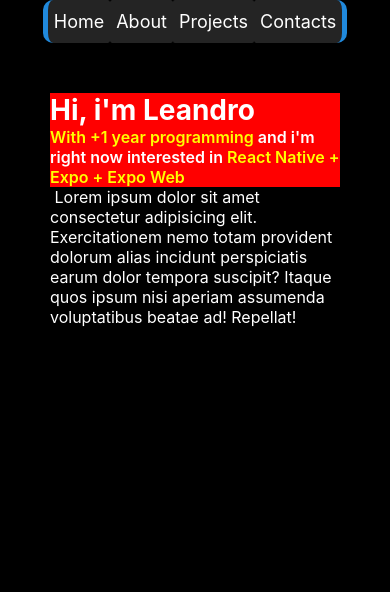
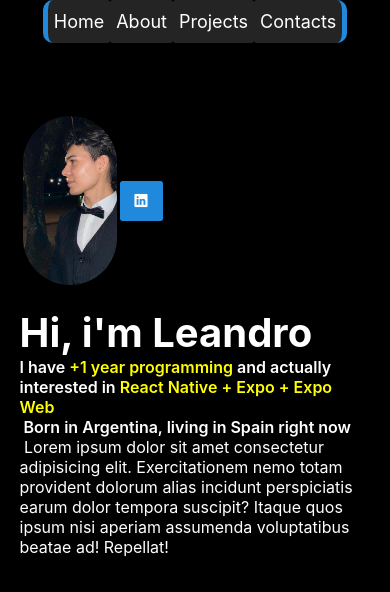
Before and after one commit to Andriani25/dev-portfolio, a React Native app: screen / in a window 390 px wide. Shown: the top 592 px of the page. Built offline with nearby package versions, Linux system fonts and the light colour scheme.

Commit message:
ResumeCard ready

```diff
--- a/App.tsx
+++ b/App.tsx
@@ -1,18 +1,26 @@
-import { StatusBar } from 'expo-status-bar';
-import { View} from 'react-native';
-import { SafeAreaProvider, SafeAreaView } from 'react-native-safe-area-context';
-import Home from './src/views/Home';
+import { StatusBar } from "expo-status-bar";
+import { View, StyleSheet } from "react-native";
+import { SafeAreaProvider, SafeAreaView } from "react-native-safe-area-context";
+import Home from "./src/views/Home";
 
 export default function App() {
   return (
     <SafeAreaProvider>
-      <SafeAreaView style={{flex: 1}}>
-      <View style={{flex:1}} >
-      <StatusBar style="auto" />
-      <Home/>
-      </View>
+      <SafeAreaView style={styles.container}>
+        <View style={styles.container}>
+          <StatusBar style="auto" />
+          <Home />
+        </View>
       </SafeAreaView>
     </SafeAreaProvider>
-
   );
 }
+
+const styles = StyleSheet.create({
+  container: {
+    flex: 1,
+    minHeight: 500,
+    justifyContent: "center",
+    backgroundColor: "black",
+  },
+});
--- a/src/components/Header.tsx
+++ b/src/components/Header.tsx
@@ -1,17 +1,47 @@
-import React, {FC} from "react";
+import React, { FC } from "react";
 import { View, Text, StyleSheet } from "react-native";
-import { Button } from '@rneui/themed';
+import { Button } from "@rneui/themed";
 
-const Header: FC = function(){
-    return(
-        <View style={styles.container} >
-        <Button   buttonStyle={{borderLeftWidth: 5, borderTopLeftRadius: 10, borderBottomLeftRadius: 10, paddingVertical: 10}} size="sm" color={"black"}  title="Home" />
-        <Button  buttonStyle={{paddingVertical: 10}} size="sm" color={"black"} title="About" />
-        <Button  buttonStyle={{borderRadius: 0, paddingVertical: 10}} size="sm" color={"black"} title="Projects" />
-        <Button  buttonStyle={{borderRightWidth: 5, borderTopRightRadius: 10, borderBottomRightRadius: 10, paddingVertical: 10}} size="sm" color={"black"} title="Contacts" />
+const Header: FC = function () {
+  return (
+    <View style={styles.container}>
+      <Button
+        buttonStyle={{
+          borderLeftWidth: 5,
+          borderTopLeftRadius: 10,
+          borderBottomLeftRadius: 10,
+          paddingVertical: 10,
+        }}
+        size="sm"
+        color={"black"}
+        title="Home"
+      />
+      <Button
+        buttonStyle={{ paddingVertical: 10 }}
+        size="sm"
+        color={"black"}
+        title="About"
+      />
+      <Button
+        buttonStyle={{ paddingVertical: 10 }}
+        size="sm"
+        color={"black"}
+        title="Projects"
+      />
+      <Button
+        buttonStyle={{
+          borderRightWidth: 5,
+          borderTopRightRadius: 10,
+          borderBottomRightRadius: 10,
+          paddingVertical: 10,
+        }}
+        size="sm"
+        color={"black"}
+        title="Contacts"
+      />
     </View>
-    )
-}
+  );
+};
 
 const styles = StyleSheet.create({
   container: {
@@ -20,7 +50,6 @@ const styles = StyleSheet.create({
     alignItems: "center",
     backgroundColor: "black",
   },
-
-})
+});
 
 export default Header;
--- a/src/components/ResumeCard.tsx
+++ b/src/components/ResumeCard.tsx
@@ -1,35 +1,116 @@
-import Rect, {FC} from "react"
-import { View, Text, StyleSheet } from "react-native"
+import Rect, { FC } from "react";
+import { View, Text, StyleSheet, Image, Dimensions } from "react-native";
+import { Button } from "@rneui/themed";
+import Ionicons from "@expo/vector-icons/Ionicons";
 
-const ResumeCard: FC = function(){
-    return(
-        <View style={{flex: 1}} >
-            <View style={styles.textContainer} >
-        <Text style={styles.title} >Hi, i'm Leandro</Text>
-        <Text style={styles.text} >{<Text style={[styles.text, {color: "yellow"}]} >With +1 year programming</Text>} and i'm right now interested in {<Text style={[styles.text, {color: "yellow"}]} >React Native + Expo + Expo Web</Text>}</Text>
+const ResumeCard: FC = function () {
+  return (
+    <View style={{ flex: 1, paddingTop: "20%" }}>
+      <View style={styles.imageContainer}>
+        <Image
+          style={styles.avatarProfile}
+          source={require("../../assets/dev.png")}
+        />
+
+        {windowWidht > 600 ? (
+          <Button
+            size="lg"
+            title="Open to work!"
+            icon={
+              <Ionicons
+                name="logo-linkedin"
+                color="white"
+                size={20}
+                style={{ marginRight: 10 }}
+              />
+            }
+            buttonStyle={{
+              height: 40,
+              width: 175,
+              borderRadius: 10,
+              marginLeft: 40,
+            }}
+            titleStyle={{
+              fontSize: 15,
+              fontWeight: "bold",
+            }}
+          />
+        ) : (
+          <Button
+            size="lg"
+            icon={<Ionicons name="logo-linkedin" color="white" size={15} />}
+          />
+        )}
+      </View>
+      <View style={styles.textContainer}>
+        <Text style={styles.title}>Hi, i'm Leandro</Text>
+        <Text style={styles.text}>
+          I have{" "}
+          {
+            <Text style={[styles.text, { color: "yellow" }]}>
+              +1 year programming
+            </Text>
+          }{" "}
+          and actually interested in{" "}
+          {
+            <Text style={[styles.text, { color: "yellow" }]}>
+              React Native + Expo + Expo Web
+            </Text>
+          }
+        </Text>
+        <Text style={styles.text}>
+          {" "}
+          Born in Argentina, living in Spain right now{" "}
+        </Text>
       </View>
     </View>
-    )
-}
+  );
+};
+
+const windowWidht = Dimensions.get("window").width;
+const windowHeight = Dimensions.get("window").height;
+
+console.log(windowHeight, windowWidht);
 
 const styles = StyleSheet.create({
+  imageContainer: {
+    flexDirection: "row",
+    flex: 1,
+    alignItems: "center",
+  },
+  rightContainer: {
+    flex: 1,
+  },
+  leftContainer: {
+    flex: 1,
+  },
   textContainer: {
     flexDirection: "column",
-    marginTop: 50,
-    backgroundColor: "red",
-    width: "100%",
-    height:"auto"
+    marginTop: windowHeight > 800 ? 20 : 30,
+    backgroundColor: "black",
   },
   title: {
-    fontSize: 28,
+    fontSize: windowWidht > 600 ? 60 : 40,
     fontWeight: "bold",
-    color: "white"
+    color: "white",
   },
   text: {
     fontSize: 16,
-        fontWeight:"600",
-        color: "white"
-    }
-})
+    fontWeight: "600",
+    color: "white",
+  },
+  avatarProfile: {
+    borderRadius: 1000,
+    borderWidth: 3,
+    borderColor: "black",
+    height: windowHeight > 800 ? 175 : 100,
+    width: windowWidht > 500 ? 175 : 100,
+  },
+  linkedinIcon: {
+    paddingHorizontal: 10,
+    height: 10,
+    width: 10,
+  },
+});
 
-export default ResumeCard
+export default ResumeCard;
--- a/src/views/Home.tsx
+++ b/src/views/Home.tsx
@@ -1,33 +1,47 @@
-import React, {FC} from "react";
-import { View, Text, StyleSheet, ScrollView} from "react-native";
+import React, { FC } from "react";
+import { View, Text, StyleSheet, ScrollView, Dimensions } from "react-native";
 import Header from "../components/Header";
 import ResumeCard from "../components/ResumeCard";
 
-const Home: FC = function(){
-    return(
-        <View style={{flex: 1}} >
-            <Header/>
-        <ScrollView style={styles.container} >
-            <ResumeCard/>
-            <Text style={styles.text} > Lorem ipsum dolor sit amet consectetur adipisicing elit. Exercitationem nemo totam provident dolorum alias incidunt perspiciatis earum dolor tempora suscipit? Itaque quos ipsum nisi aperiam assumenda voluptatibus beatae ad! Repellat!</Text>
-            <Text style={styles.text} > Lorem ipsum dolor sit amet consectetur adipisicing elit. Exercitationem nemo totam provident dolorum alias incidunt perspiciatis earum dolor tempora suscipit? Itaque quos ipsum nisi aperiam assumenda voluptatibus beatae ad! Repellat!</Text>
+const Home: FC = function () {
+  return (
+    <View style={{ flex: 1 }}>
+      <Header />
+      <ScrollView style={styles.scrollContainer}>
+        <ResumeCard />
+        <Text style={styles.text}>
+          {" "}
+          Lorem ipsum dolor sit amet consectetur adipisicing elit.
+          Exercitationem nemo totam provident dolorum alias incidunt
+          perspiciatis earum dolor tempora suscipit? Itaque quos ipsum nisi
+          aperiam assumenda voluptatibus beatae ad! Repellat!
+        </Text>
+        <Text style={styles.text}>
+          {" "}
+          Lorem ipsum dolor sit amet consectetur adipisicing elit.
+          Exercitationem nemo totam provident dolorum alias incidunt
+          perspiciatis earum dolor tempora suscipit? Itaque quos ipsum nisi
+          aperiam assumenda voluptatibus beatae ad! Repellat!
+        </Text>
+      </ScrollView>
+    </View>
+  );
+};
 
-        </ScrollView>
-        </View>
-    )
-}
+const windowHeight = Dimensions.get("window").height;
+const windowWidht = Dimensions.get("window").width;
 
 const styles = StyleSheet.create({
-    container: {
-        flex: 1,
-        paddingHorizontal: 50,
-        backgroundColor: "black"
-    },
-    text:{
-        fontSize:16,
-        height: 900,
-        color: "white"
-    }
-})
+  scrollContainer: {
+    flex: 1,
+    paddingHorizontal: windowWidht > 600 ? "20%" : "5%",
+    backgroundColor: "black",
+  },
+  text: {
+    fontSize: 16,
+    height: 900,
+    color: "white",
+  },
+});
 
 export default Home;
```
Also changed, not shown: assets/dev.png (added). Lines whose indentation alone changed are shown as unchanged.
